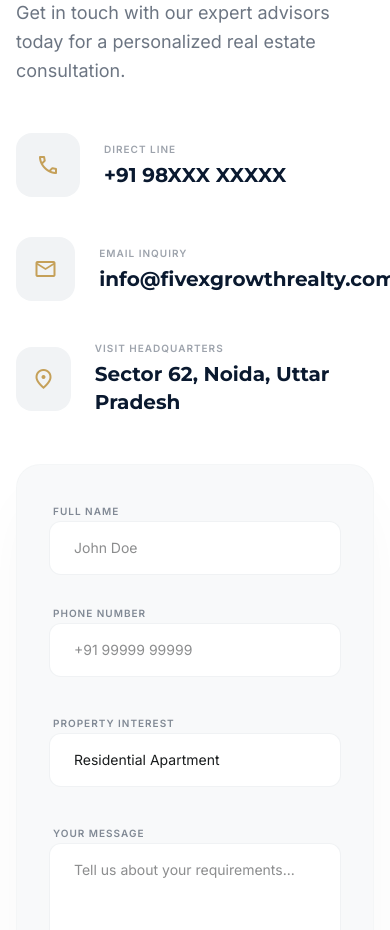
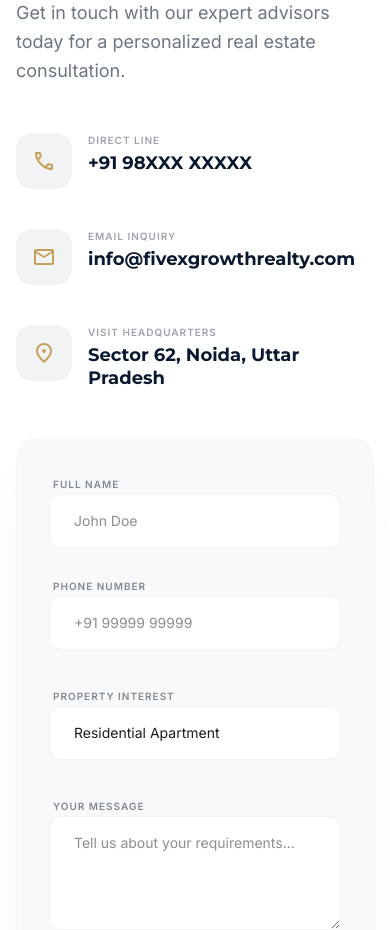
Before and after one commit to haldarainit/fivex-growth-realty, a Next.js app: page / in a window 390 px wide. Shown: the part 9120-10050 px from the top of the page. Built offline with nearby package versions, Linux system fonts and the light colour scheme.

Commit message:
feat: add ContactSection component with inquiry form and contact information details

```diff
--- a/components/sections/ContactSection.tsx
+++ b/components/sections/ContactSection.tsx
@@ -47,17 +47,21 @@
 
           <div className="space-y-10">
             {contactInfos.map((info, idx) => (
-              <div key={idx} className="flex items-center gap-6 group">
-                <div className="w-16 h-16 bg-surface-container rounded-2xl flex items-center justify-center transition-all group-hover:bg-gold/10 group-hover:scale-110">
+              <div key={idx} className="flex items-start sm:items-center gap-4 sm:gap-6 group">
+                <div className="w-14 h-14 sm:w-16 sm:h-16 bg-surface-container rounded-2xl flex-shrink-0 flex items-center justify-center transition-all group-hover:bg-gold/10 group-hover:scale-110">
                   <span className="material-symbols-outlined text-secondary text-2xl">
                     {info.icon}
                   </span>
                 </div>
-                <div>
+                <div className="min-w-0">
                   <p className="text-[10px] text-primary/40 font-bold uppercase tracking-widest mb-1">
                     {info.label}
                   </p>
-                  <p className="font-display font-bold text-xl text-primary">
+                  <p
+                    className={`font-display font-bold text-lg sm:text-xl text-primary leading-tight ${
+                      info.icon === 'mail' ? 'break-all sm:break-normal' : 'break-words'
+                    }`}
+                  >
                     {info.value}
                   </p>
                 </div>
```
